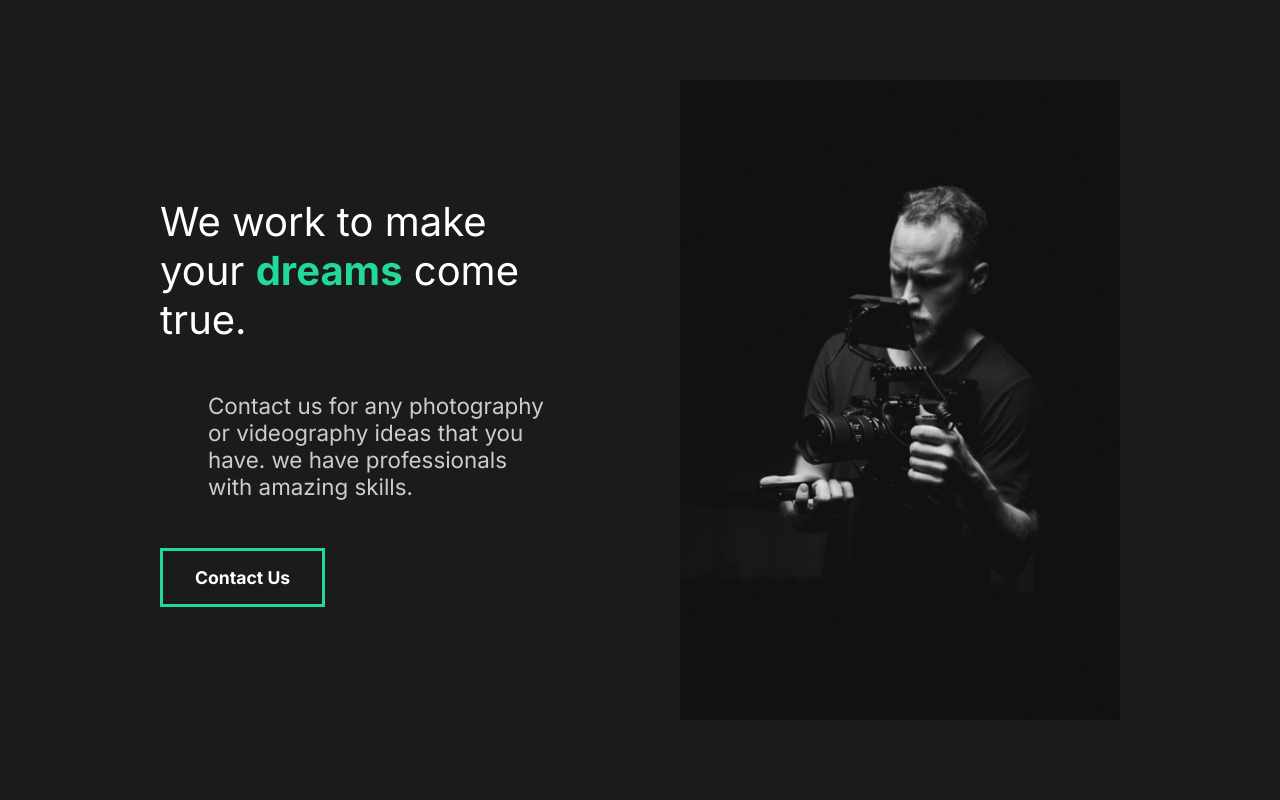
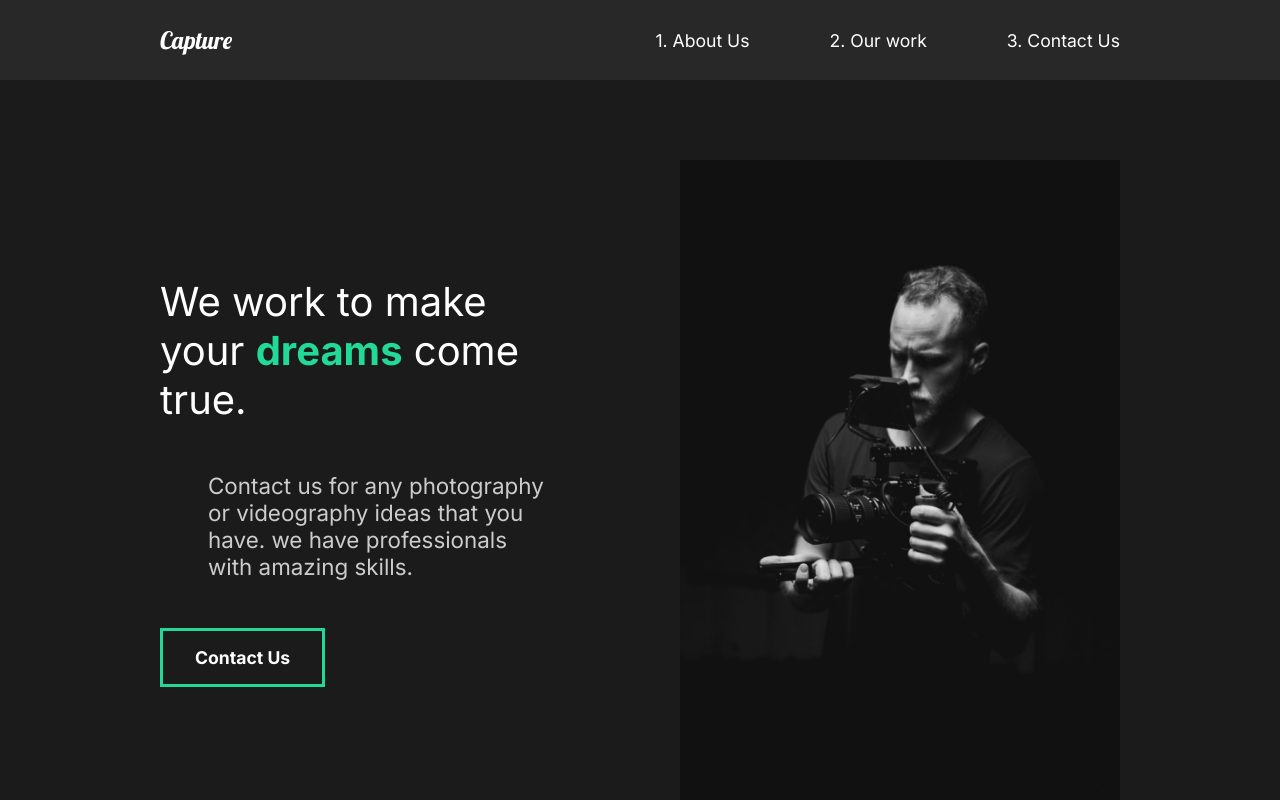
Before and after one commit to sefiamor/the-creative-react-course-capture, a React (Create React App) app: page / in a window 1280 px wide. Shown: the top 800 px of the page. Built offline with nearby package versions, Linux system fonts and the light colour scheme.

Commit message:
8. Creating Nav

```diff
--- a/src/App.js
+++ b/src/App.js
@@ -2,11 +2,13 @@
 import GlobalStyle from './components/GlobalStyle';
 //Import Pages
 import AboutUs from "./pages/AboutUs";
+import Nav from "./components/Nav";
 
 function App() {
   return (
     <div className="App">
       <GlobalStyle />
+      <Nav />
       <AboutUs />
     </div>
   );
--- /dev/null
+++ b/src/components/Nav.js
@@ -0,0 +1,49 @@
+import React from "react";
+import styled  from "styled-components";
+
+const Nav = () =>{
+    return(
+        <StyledNav>
+            <h1> <a id="logo" href="#">Capture</a> </h1>
+            <ul>
+                <li>
+                    <a href="">1. About Us</a>
+                </li>
+                <li>
+                    <a href="">2. Our work</a>
+                </li>
+                <li>
+                    <a href="">3. Contact Us</a>
+                </li>
+            </ul>
+        </StyledNav>
+    )
+}
+const StyledNav = styled.nav`
+    min-height: 10vh;
+    display: flex;
+    margin: auto;
+    justify-content: space-between;
+    align-items: center;
+    background: #282828;
+    padding: 1rem 10rem;
+    a{
+        color: white;
+        text-decoration: none;
+    }
+    ul{
+        display: flex;
+        list-style: none;
+    }
+    #logo{
+        font-size: 1.5rem;
+        font-family: "Lobster", cursive;
+        font-weight: lighter;
+    }
+    li{
+        padding-left: 5rem;
+        position: relative;
+    }
+`;
+
+export default Nav;
```
